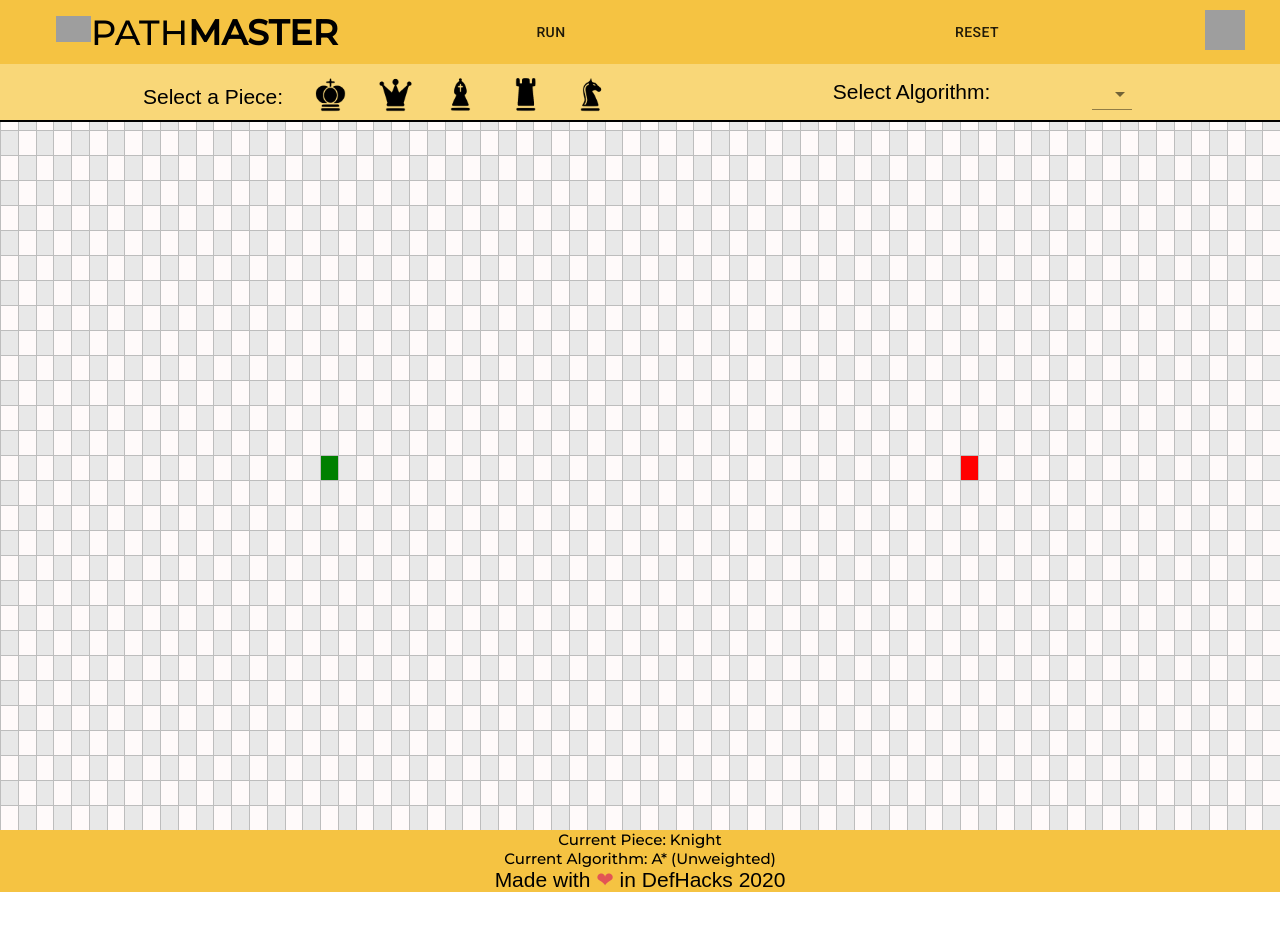
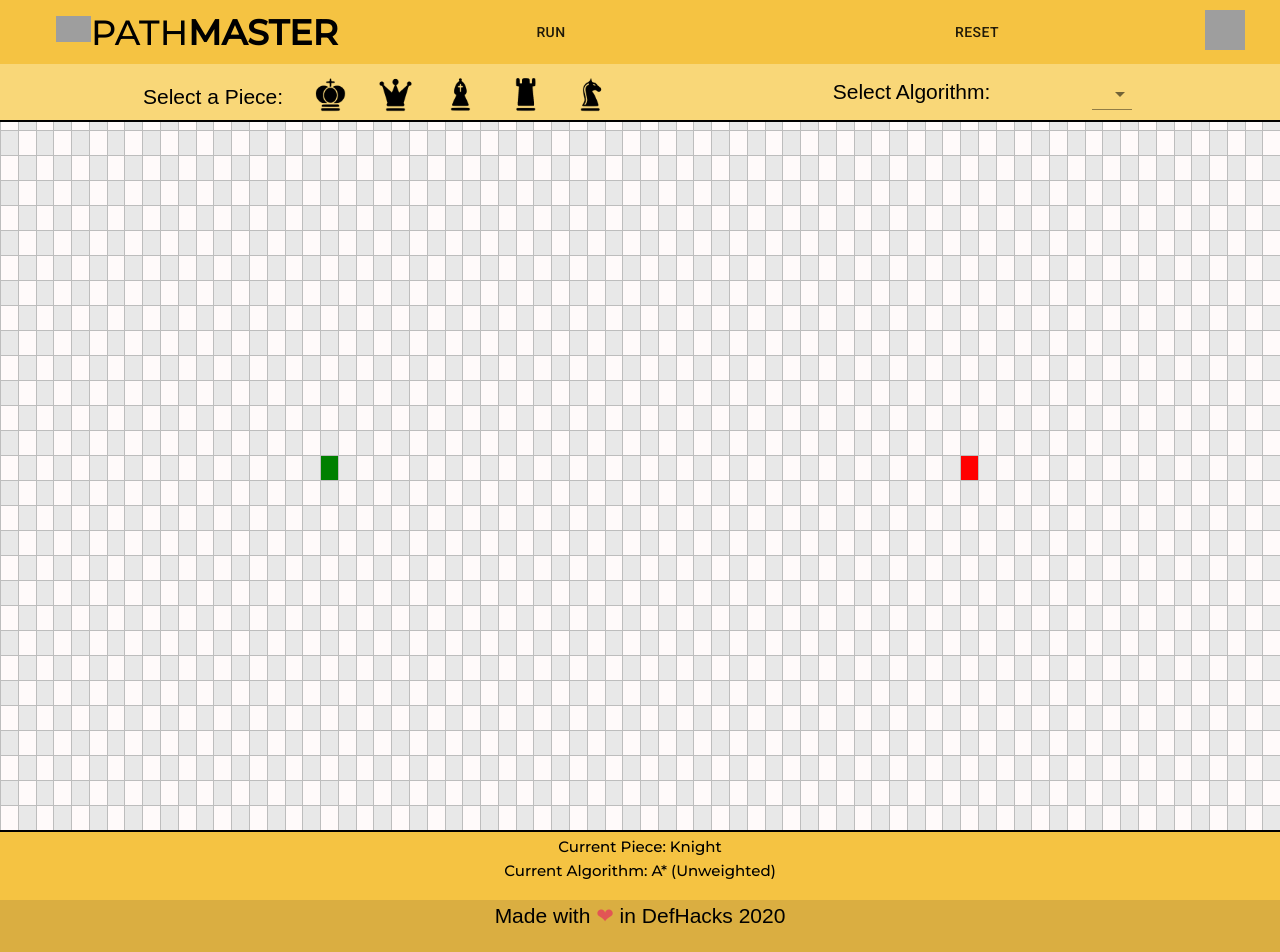
Before and after one commit to llGaetanll/Pathmaster, a React (Create React App) app: page / in a window 1280 px wide. Shown: the top 952 px of the page. Before the commit the page ends 892 px from the top, so only its background shows below. Built offline with nearby package versions, Linux system fonts and the light colour scheme; grey boxes are pictures that could not be loaded; the HTML template or start-up script is replaced by a standard one; a web font is replaced by a local one.

Commit message:
footer visual changes

```diff
--- a/src/Pathmaster/Footer/Footer.css
+++ b/src/Pathmaster/Footer/Footer.css
@@ -1,12 +1,13 @@
 .footer {
-  background-color: rgb(245, 195, 66);
-  height: 3vh;
+  background-color: rgb(218, 174, 65);
+  height: 7vh;
   width: 100%;
   color: black;
   font-size: 21px;
   font-weight: 400;
   font-family: "Fira Sans Extra Condensed", sans-serif;
   vertical-align: middle;
+  padding-top: 4px;
 }
 
 .heart {
--- a/src/Pathmaster/Footer/Footer.jsx
+++ b/src/Pathmaster/Footer/Footer.jsx
@@ -5,7 +5,7 @@ import './Footer.css';
 export default class Footer extends Component {
     render() {
         return (
-            <div onMouseUp = {() => this.props.handleMouseUp()}>
+            <div onMouseUp={() => this.props.handleMouseUp()}>
                 <div className="footer">
                     Made with <span class="heart">❤</span> in DefHacks 2020
                 </div>
--- a/src/Pathmaster/Pathmaster.css
+++ b/src/Pathmaster/Pathmaster.css
@@ -2,6 +2,7 @@
 
 .grid {
   margin: 0 auto;
+  border-bottom: 2px solid black;
 }
 
 .row {
@@ -16,6 +17,7 @@
   font-size: 15px;
   font-weight: 300;
   font-family: "Montserrat", sans-serif;
+  padding-top: 5px;
 }
 
 .App {
--- a/src/Pathmaster/Pathmaster.jsx
+++ b/src/Pathmaster/Pathmaster.jsx
@@ -145,6 +145,7 @@ export default class PathfindingVisualizer extends Component {
           <p className="current">
             Current Algorithm: {algorithm}
           </p>
+          <br></br>
           <Footer handleMouseUp={this.handleMouseUp} />
         </div>
       </>
```
Also changed, not shown: 1 other file (tests, documents, lock files or other folders).
